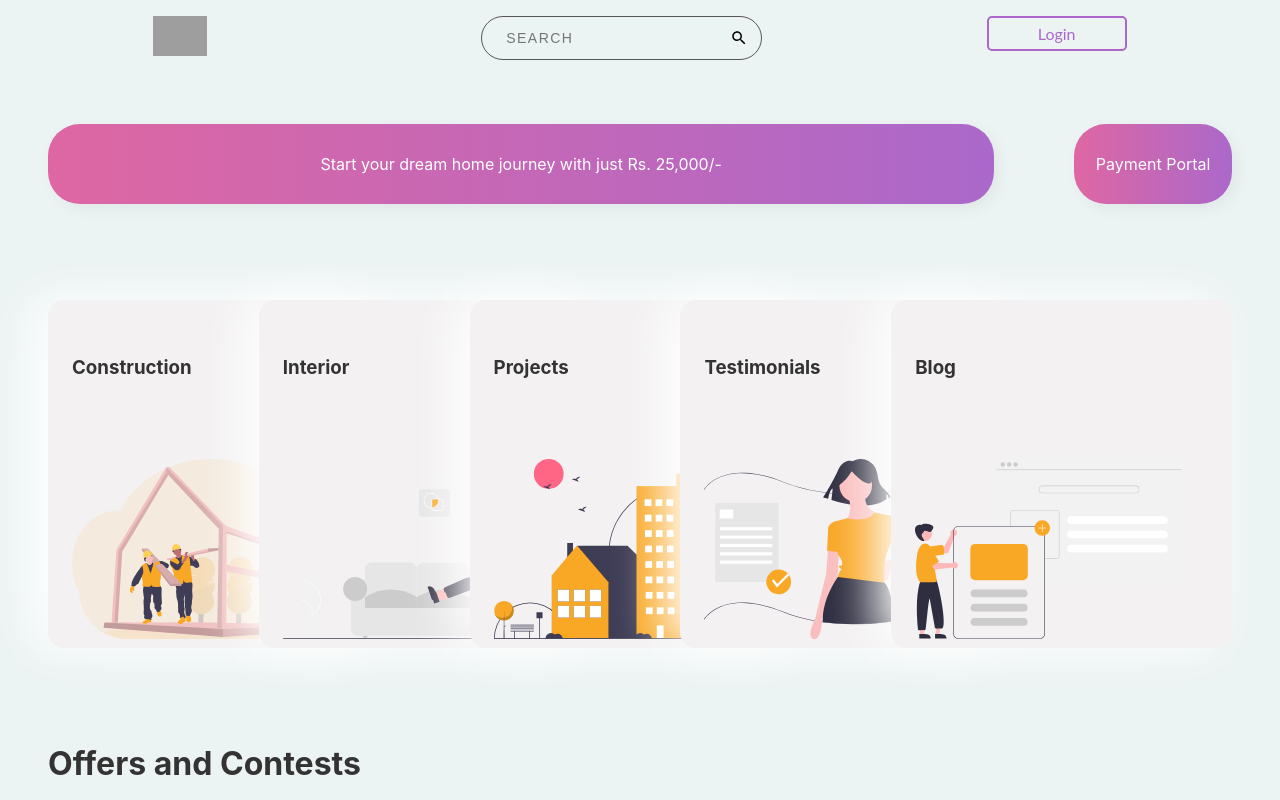
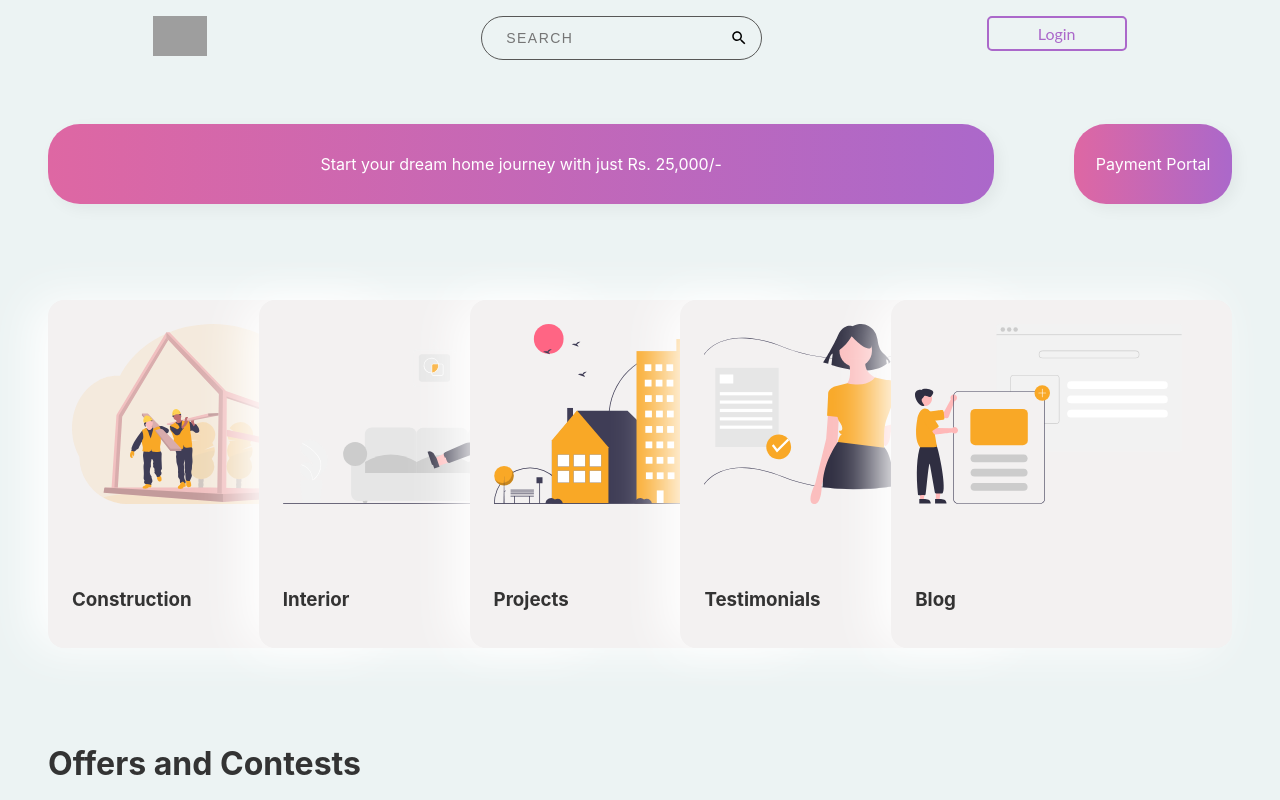
Before and after one commit to afeermohd/better-landing, a React (Create React App) app: page / in a window 1280 px wide. Shown: the top 800 px of the page. Built offline with nearby package versions, Linux system fonts and the light colour scheme; grey boxes are pictures that could not be loaded; the HTML template or start-up script is replaced by a standard one.

Commit message:
fixed image issue

```diff
--- a/src/components/Section2/index.js
+++ b/src/components/Section2/index.js
@@ -12,36 +12,36 @@ const Section2 = () => {
       <div className="item">
         <header class="header">
           {/* <p>Sep 11th 2020</p> */}
+          <img src={Construction} alt="construction" height="180px" />
           <h3>Construction</h3>
-          <img src={Construction} height="180px" />
         </header>
       </div>
       <div className="item">
         <header class="header">
           {/* <p>Sep 11th 2020</p> */}
+          <img src={Interior} alt="interior" height="180px" />
           <h3>Interior</h3>
-          <img src={Interior} height="180px" />
         </header>
       </div>
       <div className="item">
         <header class="header">
           {/* <p>Sep 11th 2020</p> */}
+          <img src={Projects} alt="projects" height="180px" />
           <h3>Projects</h3>
-          <img src={Projects} height="180px" />
         </header>
       </div>
       <div className="item">
         <header class="header">
           {/* <p>Sep 11th 2020</p> */}
+          <img src={Testimonials} alt="testimonials" height="180px" />
           <h3>Testimonials</h3>
-          <img src={Testimonials} height="180px" />
         </header>
       </div>
       <div className="item">
         <header class="header">
           {/* <p>Sep 11th 2020</p> */}
+          <img src={Blog} alt="blog" height="180px" />
           <h3>Blog</h3>
-          <img src={Blog} height="180px" />
         </header>
       </div>
     </div>
--- a/src/components/Section2/style.css
+++ b/src/components/Section2/style.css
@@ -52,8 +52,8 @@
   transform: translateY(-1rem);
 }
 .item h3 {
-  padding-bottom: 5rem;
-  padding-top: 2rem;
+  padding-bottom: 2rem;
+  padding-top: 5rem;
 }
 
 /* .item:hover ~ .item {
```
